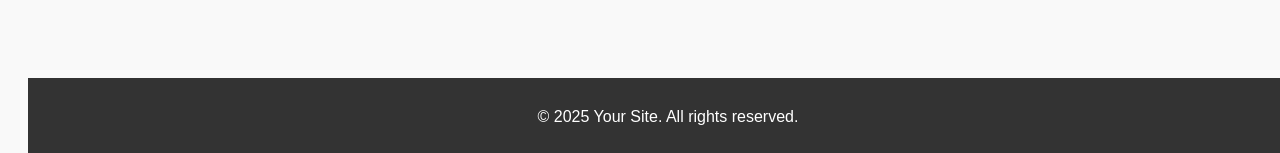
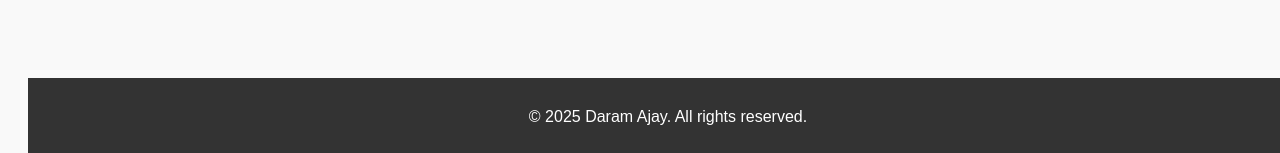
Before and after one commit to ajaydaram/stunning-octo-couscous, a Jekyll site: the page built from index.md, in a window 1280 px wide. Shown: the part 744-897 px from the top of the page. Built offline with Jekyll 4.4.1, drawn with Linux system fonts in a browser that asks for light colours.

Commit message:
copy right

```diff
--- a/_layouts/default.html
+++ b/_layouts/default.html
@@ -45,7 +45,7 @@
         {{ content }}
     </main>
     <footer>
-        <p>&copy; {{ site.time | date: '%Y' }} Your Site. All rights reserved.</p>
+        <p>&copy; {{ site.time | date: '%Y' }} Daram Ajay. All rights reserved.</p>
     </footer>
 </body>
 </html>
--- a/_layouts/page.html
+++ b/_layouts/page.html
@@ -47,7 +47,7 @@
         </div>
     </main>
     <footer>
-        <p>&copy; {{ site.time | date: '%Y' }} Your Site. All rights reserved.</p>
+        <p>&copy; {{ site.time | date: '%Y' }} Daram Ajay. All rights reserved.</p>
     </footer>
 </body>
 </html>
--- a/_layouts/post.html
+++ b/_layouts/post.html
@@ -36,7 +36,7 @@
         </article>
     </main>
     <footer>
-        <p>&copy; {{ site.time | date: '%Y' }} Your Site. All rights reserved.</p>
+        <p>&copy; {{ site.time | date: '%Y' }} Daram Ajay. All rights reserved.</p>
     </footer>
 </body>
 </html>
```
